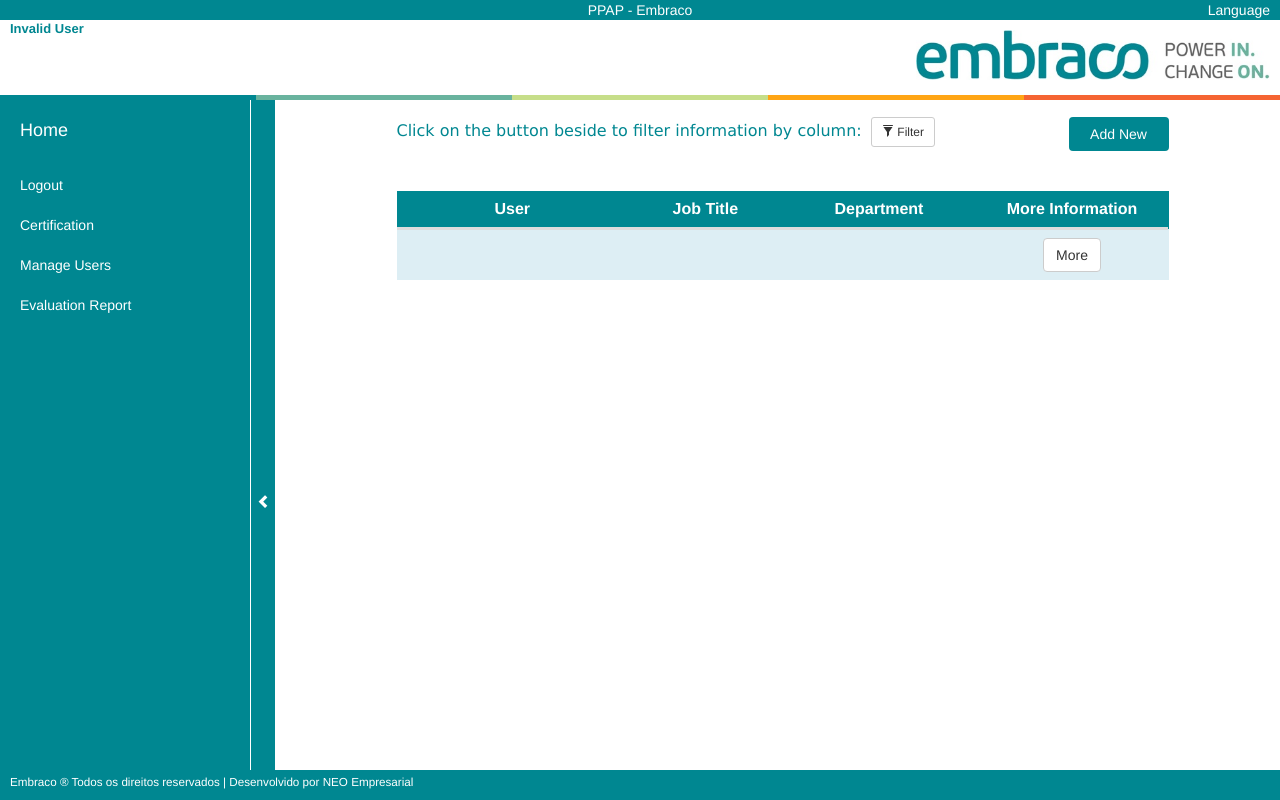
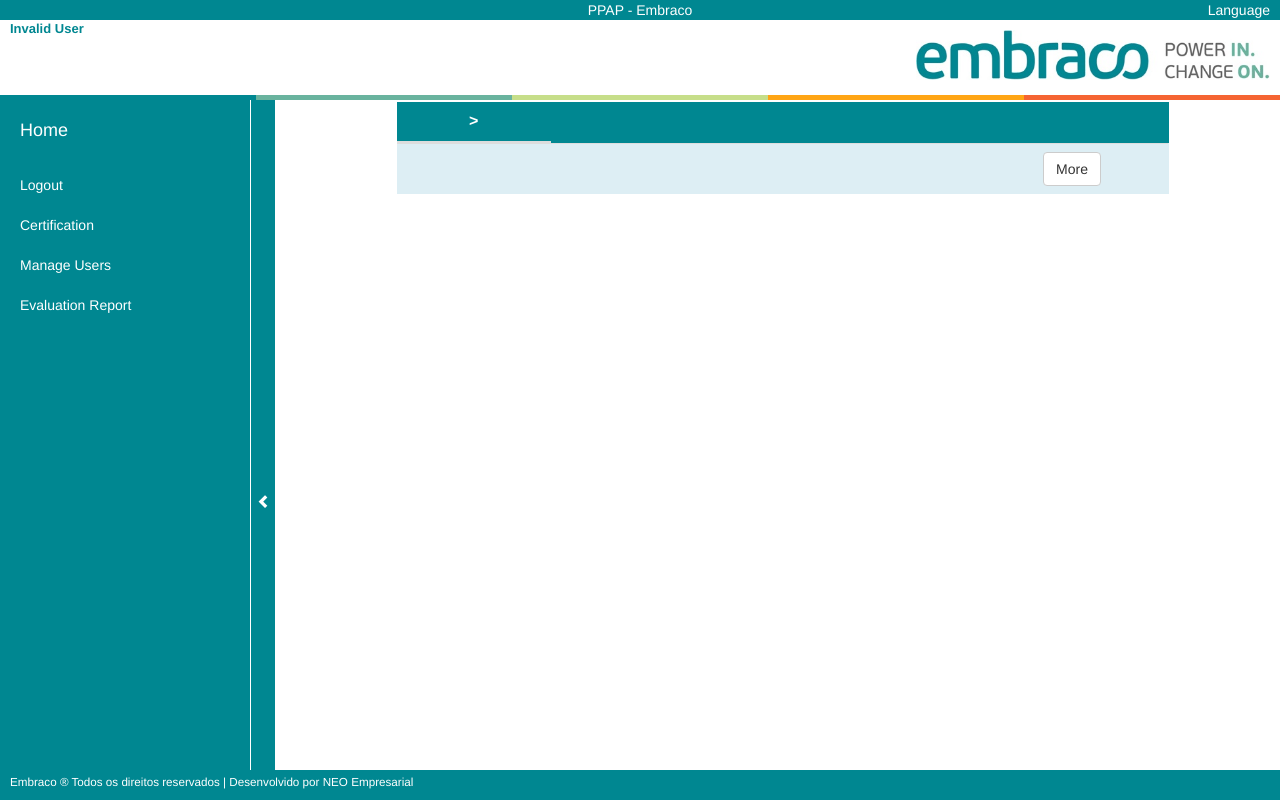
Before and after one commit to carvalhobrc/E80-PPAP_Online, a Django app: template evaluationReport/templates/evaluationReport/characteristics.html in a window 1280 px wide. Run offline with Django 3.2, Linux system fonts and the light colour scheme; the template is opened without the code that fills it, so the values that code supplies are empty; parts of the project's set-up code (start-up, migrations or seed data) failed here and were passed over; some libraries are stand-ins or nearby versions.

Commit message:
Creating Evaluation Report characteristics html

```diff
--- a/certification/templates/certification/certification.html
+++ b/certification/templates/certification/certification.html
@@ -8,8 +8,6 @@
 
 	<div class="infoTableBox" id="infoCenterBox">
 		<h3 id="main_heading">Certification code {{ certification.code }} of {{ certification.supplier }}</h3>
-
-
 		<table class="table results" id="table_style">
 		  <thead >
 			<tr class="color1">
--- /dev/null
+++ b/evaluationReport/static/css/characteristics.css
@@ -0,0 +1,4 @@
+.widetable {
+    max-width: 90vw;
+    overflow-x: auto;
+}
--- a/evaluationReport/templates/evaluationReport/characteristics.html
+++ b/evaluationReport/templates/evaluationReport/characteristics.html
@@ -9,18 +9,12 @@
 
     <script src="{%  static 'js/form-list.js' %}"></script>
 
-	<div class="tableBox filterable" id="centerBox">
-        <h3 class="normaltext">Click on the button beside to filter information by column:  </h3>
-        <button class="btn btn-default btn-sm btn-filter" id ="space_from_text"><span class="glyphicon glyphicon-filter"></span> Filter</button>
-        <a href="{{ user_list_type }}\new"><span style="float:right; margin-top:-5px;"><input type="button" class="btn btn-ppap-form" value="Add New"/></span></a>
-        <br>
+	<div class="tableBox widetable" id="centerBox">
         <table class="table">
             <thead class="ppap-thead">
                 <tr class="color1 filters">
-                    <th class="ppap-emb-col1"><input id="column_style" type="text" class="form-control" placeholder="User" disabled></th>
-                    <th class="ppap-emb-col2"><input id="column_style" type="text" class="form-control" placeholder="Job Title" disabled></th>
-                    <th class="ppap-emb-col3"><input id="column_style" type="text" class="form-control" placeholder="Department" disabled></th>
-                    <th class="ppap-emb-col4"><input id="column_style" type="text" class="form-control" placeholder="More Information" disabled></th>
+                    <th>></th>
+
                 </tr>
             </thead>
             <tbody class="ppap-tbody">
--- a/evaluationReport/views.py
+++ b/evaluationReport/views.py
@@ -18,7 +18,8 @@
         sel_certification = Certification.objects.get(id=802)
     doc_instance = Documents.objects.get(id=102) #Doc instance for the Evaluation Report document
     eval_report = RequiredCertificationDocuments.objects.get(certification=sel_certification, document_type=doc_instance)
-    eval_characteristics = Characteristics.objects.get_or_create()
+    characteristics_list =
+
     #
     # instance = EmbracoProfile.objects.get(id=pk)
     # user_form = UserForm(request.POST or None, instance=instance.user)
```
